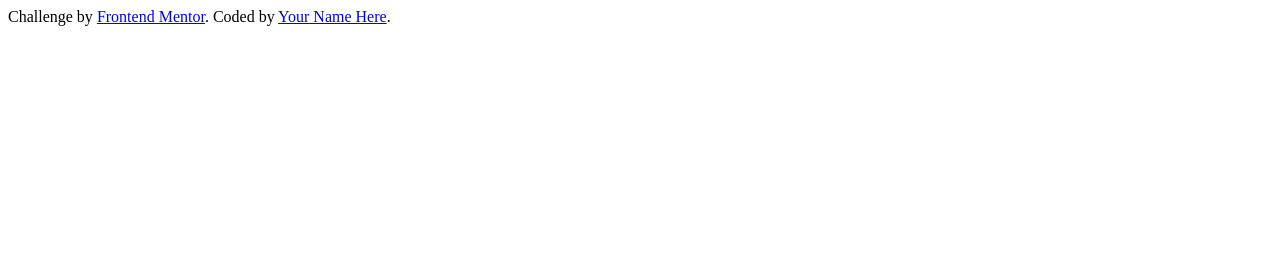
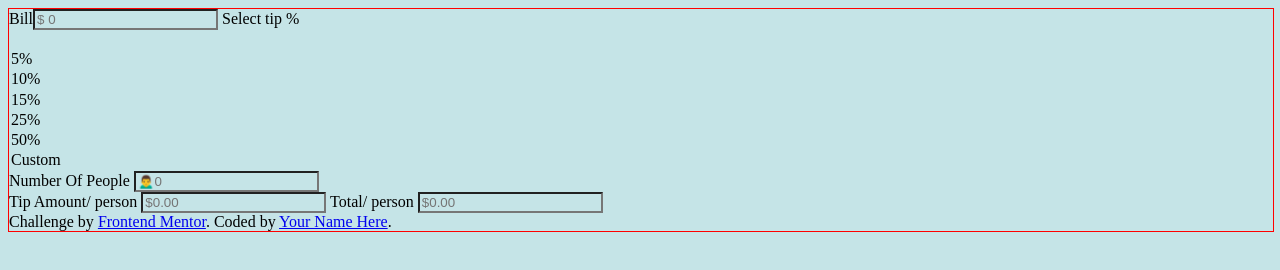
Before and after one commit to Alim1899/Tip-calculator, a website: page index.html in a window 1280 px wide. Drawn offline with Linux system fonts and the light colour scheme.

Commit message:
Added html

```diff
--- a/index.html
+++ b/index.html
@@ -11,9 +11,56 @@
 
 </head>
 <body>
-  <div class="attribution">
+  <div class="background">
+    <div class="content">
+<div>
+  <div class="section-1">
+    <label class="billLabel">Bill<input placeholder="$ 0">
+</label>
+
+  <label class="optionsLabel">
+    Select tip %
+    <optgroup class="tipOptions">
+  <option class="option-1" value="5">5%</option>
+  <option class="option-2" value="10">10%</option>
+  <option class="option-3" value="15">15%</option>
+  <option class="option-4" value="25">25%</option>
+  <option class="option-5" value="50">50%</option>
+  <option class="option-6" value="custom">Custom</option>
+  </optgroup>
+</label>
+
+<label class="peopleLabel">
+  Number Of People
+  <Input class="people" placeholder="🙍‍♂️0">
+</label>
+  </div>
+  <div class="section-2">
+    <label class="amountLabel">
+      Tip Amount<span class="lineSplitter">/ person</span>
+      <input class="amount" placeholder="$0.00">
+    </label>
+    <label class="totalLabel">
+      Total<span class="lineSplitter">/ person</span>
+      <input class="total" placeholder="$0.00">
+    </label>
+  </div>
+
+
+
+</div>
+
+
+
+
+
+
+    </div>
+    <div class="attribution">
     Challenge by <a href="https://www.frontendmentor.io?ref=challenge" target="_blank">Frontend Mentor</a>.
     Coded by <a href="#">Your Name Here</a>.
   </div>
+  </div>
+
 </body>
 </html>
--- a/styles.css
+++ b/styles.css
@@ -0,0 +1,18 @@
+:root{
+    --cyan:hsl(172, 67%, 45%);
+    --darkCyan:hsl(183, 100%, 15%);
+    --grayish:hsl(186, 14%, 43%);
+    --grayishCyan:hsl(184, 14%, 56%);
+    --lightGrayish:hsl(185, 41%, 84%);
+    --veryLightCyan:hsl(189, 41%, 97%);
+}
+*{
+    background-color:var(--lightGrayish);
+}
+
+.background{
+width: 100%;
+height:100%;
+border: 1px solid red;
+
+}
```
